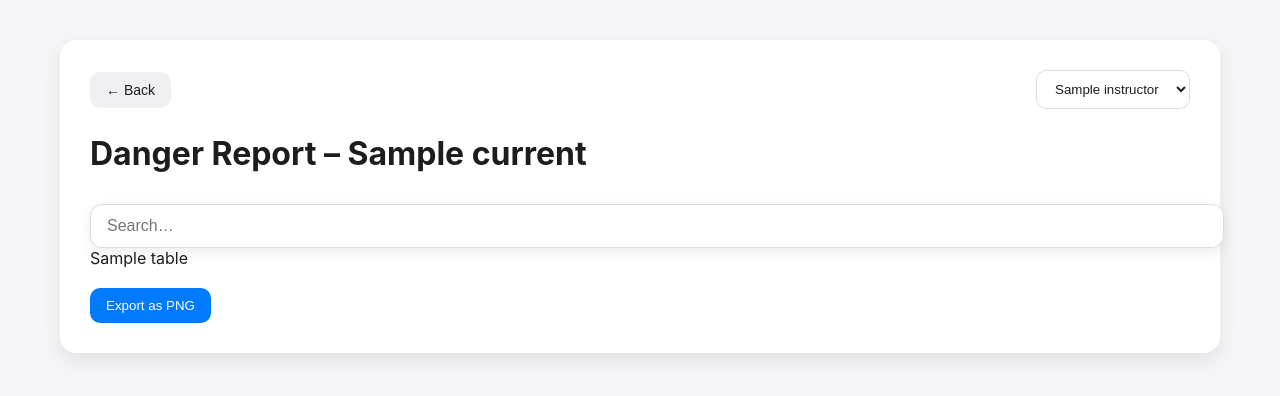
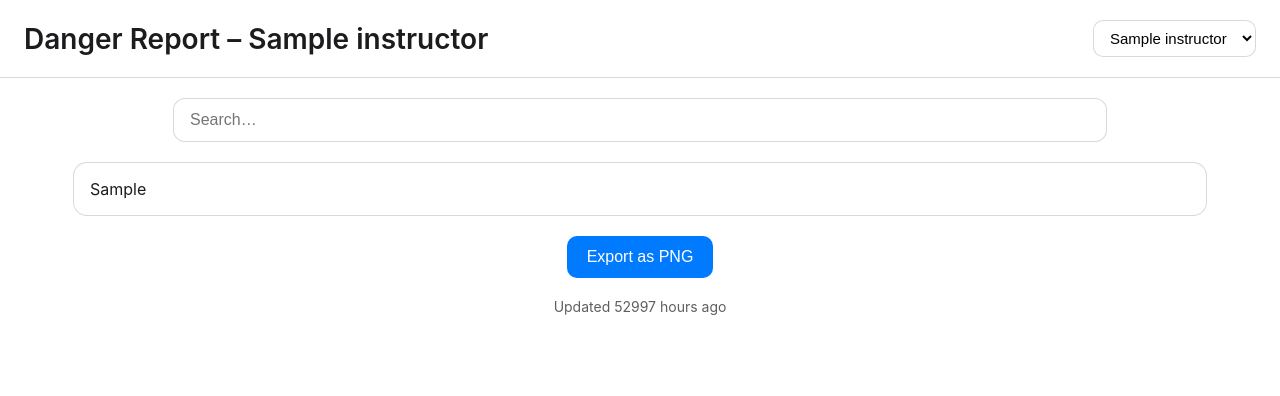
Before and after one commit to dmonroy98/danger-report, a Flask app: template templates/danger_report.html in a window 1280 px wide. Shown: the top 396 px of the page. Run offline with Flask 3, Linux system fonts and the light colour scheme; the template is opened without the code that fills it: most values are stand-ins (such as "Sample title", 1, 10 or a date in 2020).

Commit message:
CSS updates

```diff
--- a/templates/danger_report.html
+++ b/templates/danger_report.html
@@ -2,182 +2,213 @@
 <html lang="en">
 <head>
     <meta charset="UTF-8">
-    <title>Danger Report</title>
+    <meta name="viewport" content="width=device-width, initial-scale=1.0">
+    <title>Danger Report – {{ instructor }}</title>
 
     <style>
+        /* ------------------------------
+           Apple-style color palette
+        ------------------------------ */
         :root {
-            --bg: #f5f5f7;
-            --card: white;
-            --text: #1d1d1f;
-            --border: #ddd;
-            --hover: #f0f0f3;
+            --bg: #ffffff;
+            --text: #1c1c1e;
+            --card: rgba(255, 255, 255, 0.65);
+            --border: rgba(0, 0, 0, 0.15);
+            --blur: saturate(180%) blur(20px);
+
+            --day-tu: rgba(0, 122, 255, 0.12);
+            --day-w: rgba(88, 86, 214, 0.12);
+            --day-f: rgba(255, 149, 0, 0.12);
         }
 
         @media (prefers-color-scheme: dark) {
             :root {
                 --bg: #1c1c1e;
-                --card: #2c2c2e;
                 --text: #f5f5f7;
-                --border: #3a3a3c;
-                --hover: #3a3a3c;
+                --card: rgba(44, 44, 46, 0.55);
+                --border: rgba(255, 255, 255, 0.15);
+
+                --day-tu: rgba(10, 132, 255, 0.18);
+                --day-w: rgba(94, 92, 230, 0.18);
+                --day-f: rgba(255, 159, 10, 0.18);
             }
         }
 
         body {
-            font-family: -apple-system, BlinkMacSystemFont, "Segoe UI", Roboto, Helvetica, Arial, sans-serif;
-            background: var(--bg);
+            font-family: -apple-system, BlinkMacSystemFont, "Segoe UI", Roboto, Helvetica, Arial;
             margin: 0;
             padding: 0;
+            background: var(--bg);
             color: var(--text);
-        }
-
-        .container {
-            max-width: 1100px;
-            margin: 40px auto;
-            background: var(--card);
-            padding: 30px;
-            border-radius: 16px;
-            box-shadow: 0 8px 20px rgba(0,0,0,0.08);
-            opacity: 0;
-            animation: fadeIn 0.4s ease forwards;
+            animation: fadeIn 0.6s ease;
         }
 
         @keyframes fadeIn {
-            to { opacity: 1; }
+            from { opacity: 0; transform: translateY(6px); }
+            to { opacity: 1; transform: translateY(0); }
         }
 
-        .top-bar {
+        /* ------------------------------
+           Frosted glass header
+        ------------------------------ */
+        .header {
+            position: sticky;
+            top: 0;
+            backdrop-filter: var(--blur);
+            background: var(--card);
+            border-bottom: 1px solid var(--border);
+            padding: 20px 24px;
+            z-index: 10;
             display: flex;
             justify-content: space-between;
             align-items: center;
-            margin-bottom: 25px;
         }
 
-        .back-btn {
-            background: var(--hover);
-            border: none;
-            padding: 10px 16px;
-            border-radius: 10px;
-            cursor: pointer;
-            font-size: 14px;
-            color: var(--text);
+        .header h1 {
+            margin: 0;
+            font-size: 28px;
+            font-weight: 600;
         }
 
-        .back-btn:hover {
-            opacity: 0.8;
-        }
-
-        select {
-            padding: 10px 14px;
+        .instructor-select {
+            padding: 8px 12px;
             border-radius: 10px;
             border: 1px solid var(--border);
             background: var(--card);
-            color: var(--text);
+            font-size: 15px;
+            outline: none;
         }
 
-        /* Spotlight search */
+        /* ------------------------------
+           Search box
+        ------------------------------ */
         .search-box {
             width: 100%;
             padding: 12px 16px;
-            margin-top: 10px;
+            margin: 20px auto;
             border-radius: 12px;
             border: 1px solid var(--border);
+            background: var(--card);
             font-size: 16px;
+            outline: none;
+            display: block;
+            max-width: 900px;
+        }
+
+        /* ------------------------------
+           Table container
+        ------------------------------ */
+        #tableContainer {
+            max-width: 1100px;
+            margin: auto;
             background: var(--card);
-            color: var(--text);
-            box-shadow: 0 4px 14px rgba(0,0,0,0.08);
+            padding: 16px;
+            border-radius: 14px;
+            border: 1px solid var(--border);
+            backdrop-filter: var(--blur);
+            animation: fadeIn 0.8s ease;
         }
 
         table {
             width: 100%;
             border-collapse: collapse;
-            margin-top: 25px;
-            font-size: 14px;
+            font-size: 15px;
+        }
+
+        th, td {
+            padding: 10px 12px;
+            border-bottom: 1px solid var(--border);
         }
 
         th {
-            background: var(--hover);
-            padding: 10px;
-            text-align: left;
-            border-bottom: 2px solid var(--border);
             cursor: pointer;
             position: sticky;
-            top: 0;
+            top: 80px;
+            background: var(--card);
+            backdrop-filter: var(--blur);
+            font-weight: 600;
             z-index: 5;
         }
 
-        td {
-            padding: 8px 10px;
-            border-bottom: 1px solid var(--border);
+        tr:hover {
+            background: rgba(0, 0, 0, 0.05);
         }
 
-        tr:hover {
-            background: var(--hover);
+        /* Day color backgrounds */
+        tr.day-tu { background: var(--day-tu); }
+        tr.day-w { background: var(--day-w); }
+        tr.day-f { background: var(--day-f); }
+
+        /* ------------------------------
+           Export button
+        ------------------------------ */
+        .export-btn {
+            margin: 20px auto;
+            display: block;
+            padding: 12px 20px;
+            background: #007aff;
+            color: white;
+            border: none;
+            border-radius: 10px;
+            font-size: 16px;
+            cursor: pointer;
+            transition: 0.2s;
+        }
+        .export-btn:hover {
+            background: #0062cc;
         }
 
-        /* Day color classes */
-        .day-m { background: #e8f4ff; }
-        .day-tu { background: #e8fff3; }
-        .day-w { background: #fff8e8; }
-        .day-th { background: #f3e8ff; }
-        .day-f { background: #ffe8e8; }
-        .day-sa { background: #e8fffe; }
-        .day-su { background: #f9e8ff; }
-
-        @media (prefers-color-scheme: dark) {
-            .day-m, .day-tu, .day-w, .day-th, .day-f, .day-sa, .day-su {
-                filter: brightness(0.7);
-            }
-        }
-
-        .export-btn {
-            margin-top: 20px;
-            padding: 10px 16px;
-            border-radius: 10px;
-            border: none;
-            background: #007aff;
-            color: white;
-            cursor: pointer;
-        }
-
-        .export-btn:hover {
-            opacity: 0.85;
+        /* ------------------------------
+           Footer
+        ------------------------------ */
+        .footer {
+            text-align: center;
+            margin: 20px 0 40px;
+            font-size: 14px;
+            opacity: 0.7;
         }
     </style>
 </head>
 
 <body>
 
-<div class="container">
+<!-- Frosted Header -->
+<div class="header">
+    <h1>Danger Report – {{ instructor }}</h1>
 
-    <div class="top-bar">
-        <button class="back-btn" onclick="window.location.href='/'">← Back</button>
-
-        <form id="instructorForm" method="POST">
-            <select name="instructor" onchange="document.getElementById('instructorForm').submit()">
-                {% for name in instructors %}
-                    <option value="{{ name }}" {% if name == current %}selected{% endif %}>
+    <select id="instructorSelect" class="instructor-select">
+        {% for name in instructors|sort %}
+            <option value="{{ name }}" {% if name == instructor %}selected{% endif %}>
                 {{ name }}
             </option>
         {% endfor %}
     </select>
-        </form>
 </div>
-
-    <h1>Danger Report – {{ current }}</h1>
 
 <!-- Spotlight Search -->
 <input type="text" id="searchBox" class="search-box" placeholder="Search…">
 
+<!-- Table -->
 <div id="tableContainer">
-        {{ table|safe }}
+    {{ table_html|safe }}
 </div>
 
 <button class="export-btn" onclick="exportPNG()">Export as PNG</button>
 
+<div class="footer">
+    Updated <span id="updatedAgo"></span>
+    <span id="updatedAt" data-updated="{{ updated_at }}"></span>
 </div>
 
 <script>
+/* ------------------------------
+   Instructor dropdown reload
+--------------------------------*/
+document.getElementById("instructorSelect").addEventListener("change", function () {
+    const selected = encodeURIComponent(this.value);
+    window.location = `/danger-report?instructor=${selected}`;
+});
+
 /* ------------------------------
    Spotlight-style search
 --------------------------------*/
@@ -202,8 +233,18 @@ document.querySelectorAll("th").forEach((header, index) => {
         const asc = header.classList.toggle("asc");
 
         rows.sort((a, b) => {
-            const A = a.children[index].innerText.trim();
-            const B = b.children[index].innerText.trim();
+            let A, B;
+
+            // Custom sort for Class Name column (index 2)
+            if (index === 2) {
+                A = parseInt(a.children[7].innerText.trim());
+                B = parseInt(b.children[7].innerText.trim());
+                return asc ? A - B : B - A;
+            }
+
+            // Default alphabetical sort
+            A = a.children[index].innerText.trim();
+            B = b.children[index].innerText.trim();
             return asc ? A.localeCompare(B) : B.localeCompare(A);
         });
 
@@ -212,16 +253,37 @@ document.querySelectorAll("th").forEach((header, index) => {
 });
 
 /* ------------------------------
-   Export table to PNG with timestamp + logo
+   Updated X minutes ago
+--------------------------------*/
+function updateAgo() {
+    const el = document.getElementById("updatedAt");
+    const raw = el.dataset.updated;
+
+    const updated = new Date(raw);
+    const now = new Date();
+    const diffMs = now - updated;
+    const diffMin = Math.floor(diffMs / 60000);
+
+    let text = "just now";
+    if (diffMin === 1) text = "1 minute ago";
+    else if (diffMin > 1 && diffMin < 60) text = `${diffMin} minutes ago`;
+    else if (diffMin >= 60) {
+        const hours = Math.floor(diffMin / 60);
+        text = hours === 1 ? "1 hour ago" : `${hours} hours ago`;
+    }
+
+    document.getElementById("updatedAgo").innerText = text;
+}
+updateAgo();
+
+/* ------------------------------
+   Export table to PNG
 --------------------------------*/
 function exportPNG() {
     html2canvas(document.querySelector("#tableContainer")).then(canvas => {
         const ctx = canvas.getContext("2d");
 
-        // Timestamp
         const timestamp = new Date().toLocaleString();
-
-        // Logo (replace with your real logo URL)
         const logo = new Image();
         logo.src = "https://upload.wikimedia.org/wikipedia/commons/3/3a/Logo_placeholder.png";
 
@@ -229,7 +291,6 @@ function exportPNG() {
             const logoSize = 24;
             const padding = 20;
 
-            // Draw logo bottom-right
             ctx.drawImage(
                 logo,
                 canvas.width - logoSize - padding,
@@ -238,7 +299,6 @@ function exportPNG() {
                 logoSize
             );
 
-            // Draw timestamp to the left of logo
             ctx.font = "16px -apple-system, BlinkMacSystemFont, Segoe UI, Roboto, Helvetica, Arial";
             ctx.fillStyle = "rgba(0,0,0,0.65)";
             ctx.textAlign = "right";
@@ -249,7 +309,6 @@ function exportPNG() {
                 canvas.height - padding
             );
 
-            // Download
             const link = document.createElement("a");
             link.download = "danger-report.png";
             link.href = canvas.toDataURL();
```
Lines whose indentation alone changed are shown as unchanged.
